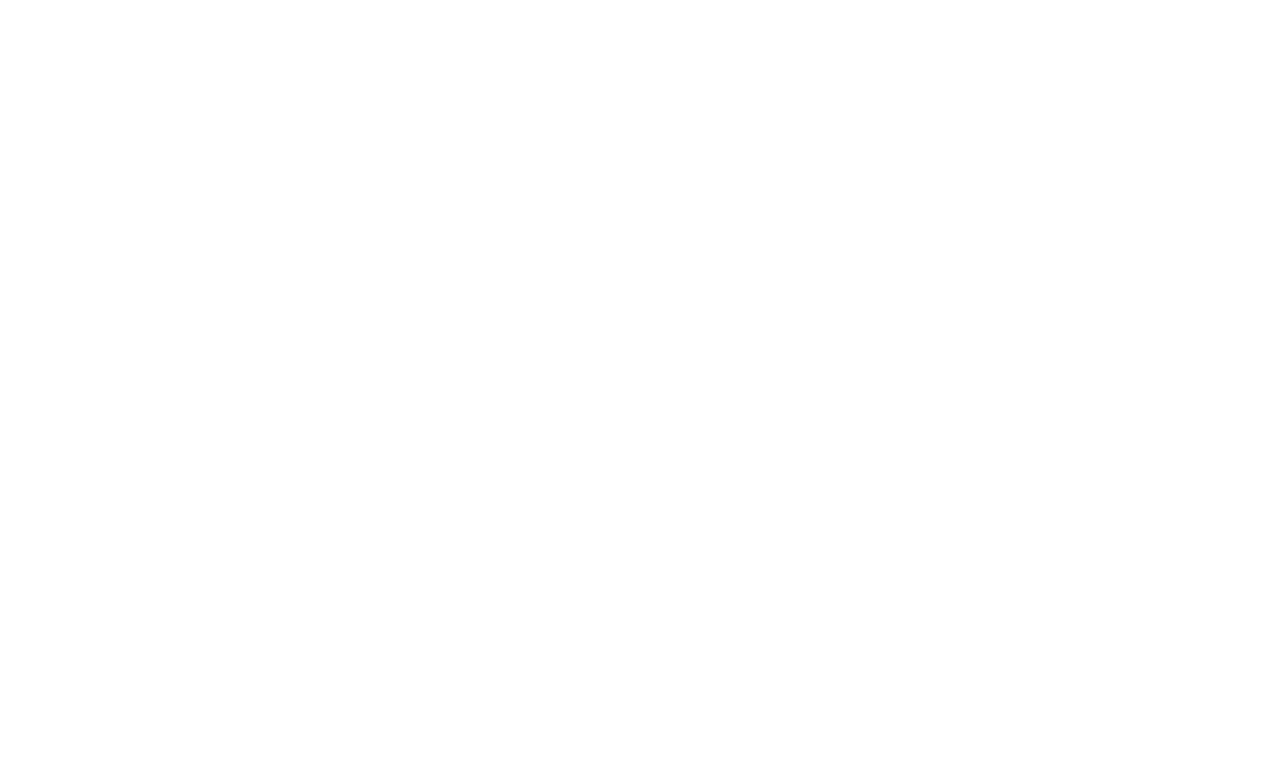
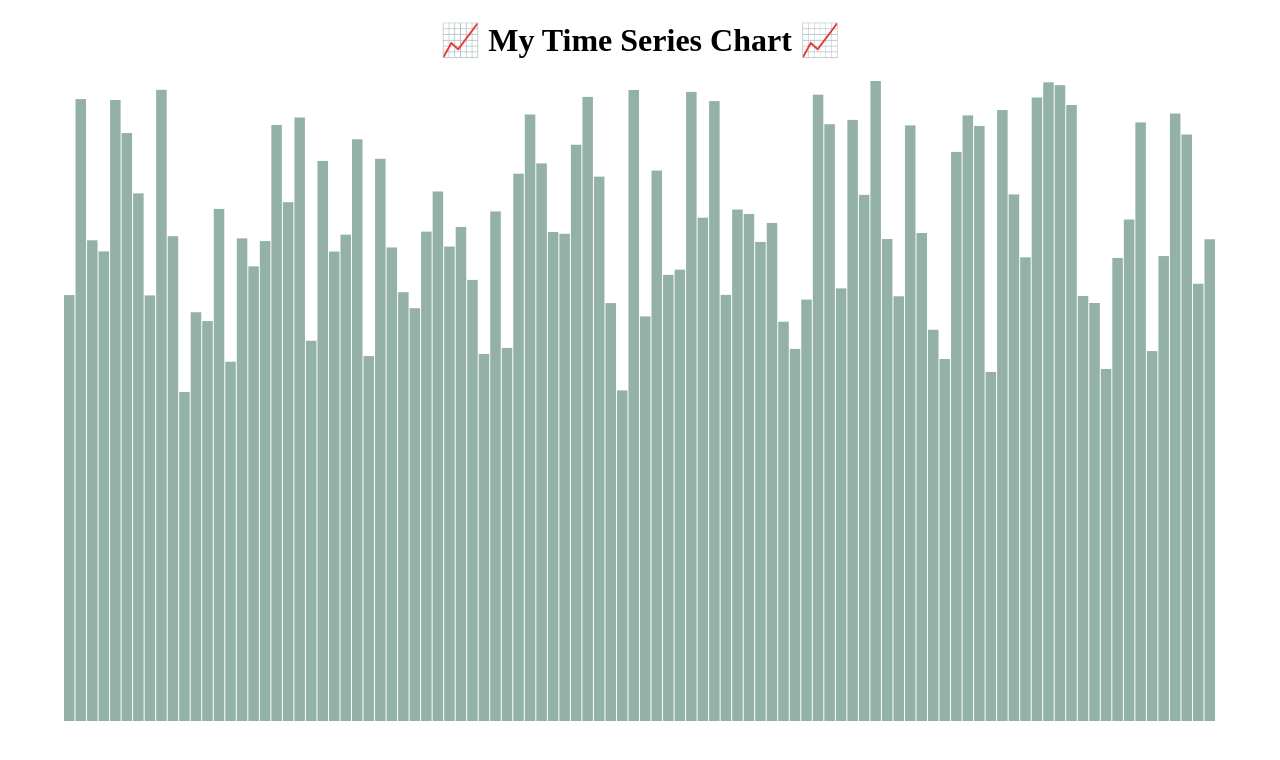
Before and after one commit to ramrami-B/timeserieschart, a Next.js app: page / in a window 1280 px wide. Shown: the top 760 px of the page. Built offline with nearby package versions, Linux system fonts and the light colour scheme.

Commit message:
Feat: bar chart 생성

```diff
--- /dev/null
+++ b/src/@types/DataType.ts
@@ -0,0 +1,5 @@
+export type DataType = {
+  id: string;
+  value_area: number;
+  value_bar: number;
+};
--- a/src/app/globals.css
+++ b/src/app/globals.css
@@ -0,0 +1,5 @@
+html body {
+    width: 100vw;
+    height: 100vh;
+    margin: 0;
+}
--- a/src/app/page.module.css
+++ /dev/null
@@ -1,8 +0,0 @@
-.main {
-  display: flex;
-  flex-direction: column;
-  justify-content: space-between;
-  align-items: center;
-  padding: 6rem;
-  min-height: 100vh;
-}
--- a/src/app/page.tsx
+++ b/src/app/page.tsx
@@ -1,5 +1,27 @@
-import styles from "./page.module.css";
+'use client';
+import BarChart from '@/components/BarChart';
 
 export default function Home() {
-  return <main className={styles.main}></main>;
+  return (
+    <main className="main">
+      <h1>📈 My Time Series Chart 📈</h1>
+      <div className="table">
+        <BarChart />
+      </div>
+      <style jsx>{`
+        .main {
+          width: 100%;
+          height: 100%;
+          display: flex;
+          flex-direction: column;
+          align-items: center;
+        }
+
+        .table {
+          width: 90vw;
+          height: 80vh;
+        }
+      `}</style>
+    </main>
+  );
 }
--- /dev/null
+++ b/src/components/Bar.tsx
@@ -0,0 +1,27 @@
+import { colors } from '@/constants/colors';
+import useViewSize from '@/hooks/useViewSize';
+import { data } from '@/utils/ChartData';
+
+interface BarProps {
+  idx: number;
+  value: number;
+}
+
+const Bar = ({ idx, value }: BarProps) => {
+  const [viewwWidth, viewHeight] = useViewSize();
+
+  const barHeight = ((viewHeight * 0.8) / data.getBarMaxValue()) * value;
+  const barWeight = (viewwWidth * 0.9 - data.getLength()) / data.getLength();
+
+  return (
+    <rect
+      x={idx * barWeight + idx}
+      y={viewHeight * 0.8 - barHeight}
+      width={barWeight}
+      height={barHeight}
+      fill={colors.light}
+    />
+  );
+};
+
+export default Bar;
--- /dev/null
+++ b/src/components/BarChart.tsx
@@ -0,0 +1,14 @@
+import Bar from './Bar';
+import { data } from '@/utils/ChartData';
+
+const BarChart = () => {
+  return (
+    <svg width="100%" height="100%">
+      {data.get().map((data, idx) => {
+        return <Bar key={idx} idx={idx} value={data.value_bar} />;
+      })}
+    </svg>
+  );
+};
+
+export default BarChart;
--- /dev/null
+++ b/src/constants/colors.ts
@@ -0,0 +1,6 @@
+export const colors = {
+  light: '#93B1A6',
+  dark: '#5C8374',
+  point: '#183D3D',
+  black: '#040D12',
+};
--- /dev/null
+++ b/src/hooks/useViewSize.ts
@@ -0,0 +1,16 @@
+'use client';
+import { useEffect, useState } from 'react';
+
+const useViewSize = () => {
+  const [viewwWidth, setViewWidth] = useState<number>(0);
+  const [viewHeight, setViewHeight] = useState<number>(0);
+
+  useEffect(() => {
+    setViewWidth(window.innerWidth);
+    setViewHeight(window.innerHeight);
+  }, []);
+
+  return [viewwWidth, viewHeight];
+};
+
+export default useViewSize;
--- /dev/null
+++ b/src/utils/ChartData.ts
@@ -0,0 +1,40 @@
+import { DataType } from '@/@types/DataType';
+
+const dataObj = require('../../public/data/data.json');
+const dataList: DataType[] = Object.values(dataObj);
+
+class ChartData {
+  get() {
+    return dataList;
+  }
+
+  getLength() {
+    return dataList.length;
+  }
+
+  getBarMaxValue() {
+    let maxValue = -1;
+
+    dataList.forEach((data) => {
+      if (maxValue < data.value_bar) {
+        maxValue = data.value_bar;
+      }
+    });
+
+    return maxValue;
+  }
+
+  getAreaMaxValue() {
+    let maxValue = -1;
+
+    dataList.forEach((data) => {
+      if (maxValue < data.value_area) {
+        maxValue = data.value_area;
+      }
+    });
+
+    return maxValue;
+  }
+}
+
+export const data = new ChartData();
```
